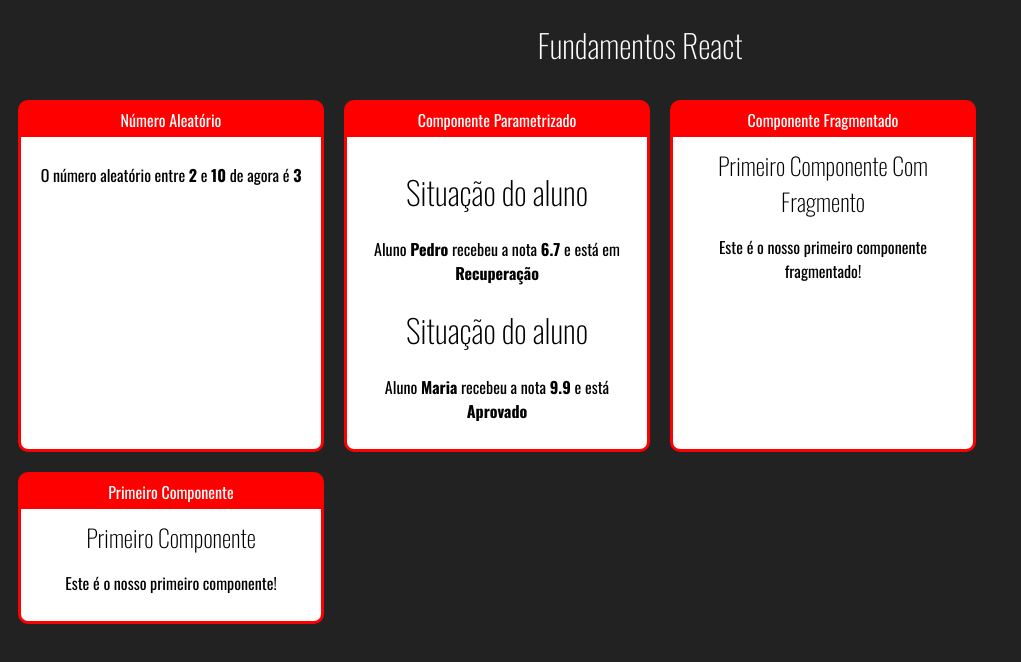
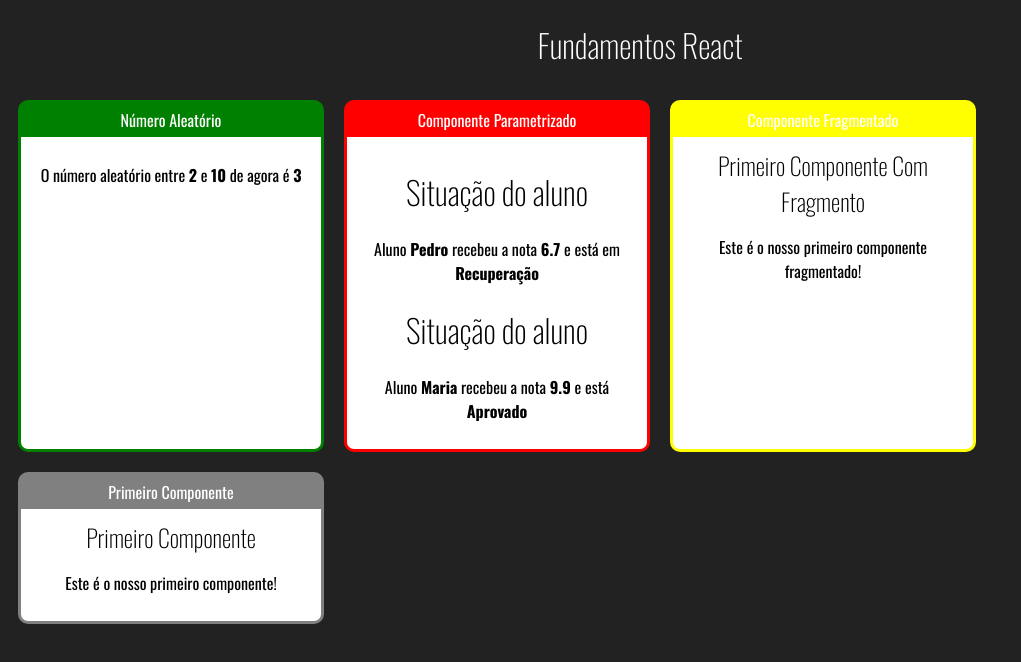
Before and after one commit to ricardojrm/react-redux.udemy, a React (Create React App) app in the folder fundamentos-react/: page / in a window 1280 px wide. Shown: the top 662 px of the page, without its empty margins (0-1021 px from the left). Built offline with nearby package versions, Linux system fonts and the light colour scheme.

Commit message:
Aula 24: Componente Card #03

```diff
--- a/fundamentos-react/src/App.jsx
+++ b/fundamentos-react/src/App.jsx
@@ -12,10 +12,10 @@
         <div id="app">
             <h1>Fundamentos React</h1>
             <div id="cards">
-                <UICard titulo="Número Aleatório">
+                <UICard titulo="Número Aleatório" color="green">
                     <NumeroAleatorio min={2} max={10} />
                 </UICard>
-                <UICard titulo="Componente Parametrizado">
+                <UICard titulo="Componente Parametrizado" color="red">
                     <ComponenteParametrizado
                         titulo="Situação do aluno"
                         aluno="Pedro"
@@ -25,7 +25,7 @@
                         aluno="Maria"
                         nota={9.9} />
                 </UICard>
-                <UICard titulo="Componente Fragmentado">
+                <UICard titulo="Componente Fragmentado" color="yellow">
                     <ComponenteFragmentado />
                 </UICard>
                 <UICard titulo="Primeiro Componente">
--- a/fundamentos-react/src/components/ui/UICard.css
+++ b/fundamentos-react/src/components/ui/UICard.css
@@ -4,8 +4,7 @@
     flex-direction: column;
     margin: 10px;
     width: 300px;
-    background-color: red;
-    border: 3px solid red;
+    border: 3px solid;
     border-radius: 10px;
     overflow: hidden;
 }
--- a/fundamentos-react/src/components/ui/UICard.jsx
+++ b/fundamentos-react/src/components/ui/UICard.jsx
@@ -1,10 +1,15 @@
 import './UICard.css';
 import React from 'react';
 
-export default function UICard({ titulo, children })
+export default function UICard({ titulo, color, children })
 {
+    const cardStyle = {
+        backgroundColor: color || 'gray',
+        borderColor: color || 'gray'
+    };
+
     return (
-        <div className="card">
+        <div className="card" style={cardStyle}>
             <div className="title">{titulo}</div>
             <div className="content">{children}</div>
         </div>
```
